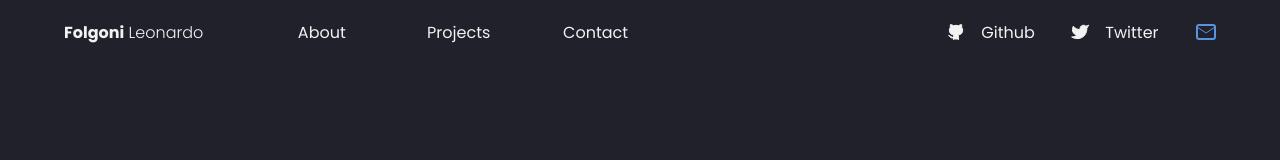
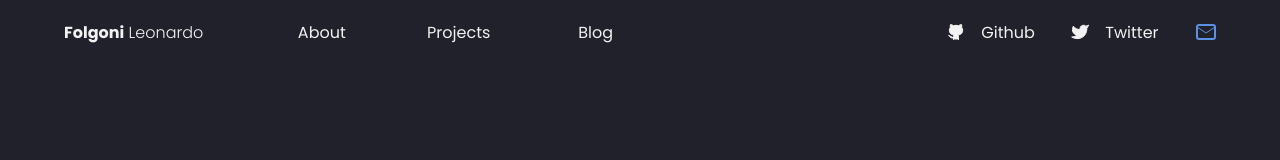
Before and after one commit to f0lg0/portfolio, a React (Create React App) app: page / in a window 1280 px wide. Shown: the top 160 px of the page. Built offline with nearby package versions, Linux system fonts and the light colour scheme.

Commit message:
new: project description and navbar link changes

```diff
--- a/src/components/desktop/BodySection.tsx
+++ b/src/components/desktop/BodySection.tsx
@@ -64,6 +64,9 @@ class BodySection extends React.Component<BodyProps, BodyState> {
                             language="VueJS"
                             description="A website to track and analyze Covid-19 in Italy"
                             img_path="https://weekly-covid-stats.vercel.app/img/logo.d1688faa.jpeg"
+                            expanded_content="Built in collaboration with my highschool, StopCovid is a platform where you can easily take a look at raw Covid19 data from a simple and intuitive UI. There's also a YouTube channel ran by my professor where we analyze the numbers. This website is in Italian."
+                            techDetails={[{ key: "Tech stack", val: "Vue.js 2"}, { key: "Status", val: "Active"}, { key: "Link", val: "https://weekly-covid-stats.vercel.app/#/"}]}
+                            github="https://github.com/f0lg0/stopcovid-website"
                         />
                     </div>
                 </div>
--- a/src/components/desktop/Navbar.tsx
+++ b/src/components/desktop/Navbar.tsx
@@ -26,7 +26,7 @@ class Navbar extends React.Component<NavbarProps, NavbarState> {
                         <a href="#Projects">Projects</a>
                     </div>
                     <div className="link">
-                        <a href="#Contact">Contact</a>
+                        <a href="#Blog">Blog</a>
                     </div>
                 </div>
                 <div className="socials">
```
